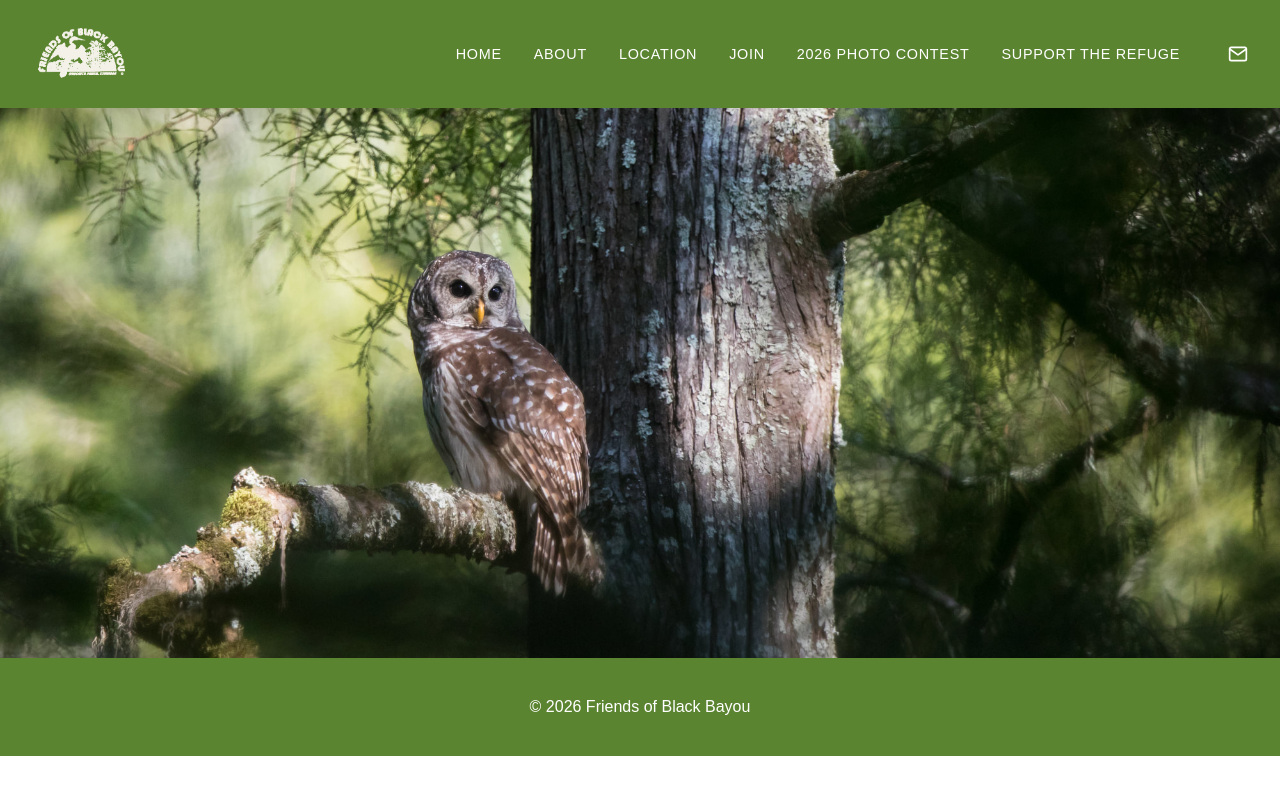
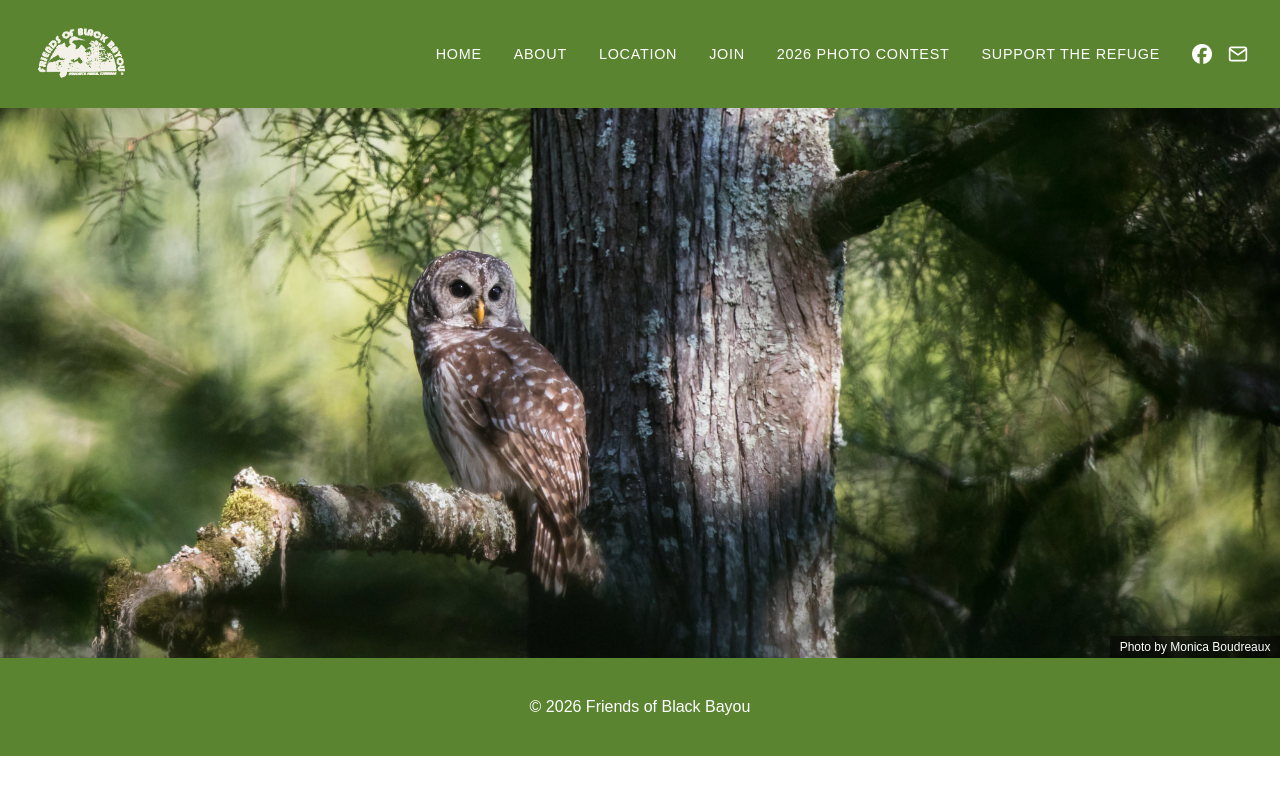
Before and after one commit to Friends-of-Black-Bayou/Friends-of-Black-Bayou.github.io, a Jekyll site: the page built from index.markdown, in a window 1280 px wide. Shown: the top 795 px of the page. Built offline with Jekyll 4.4.1, drawn with Linux system fonts in a browser that asks for light colours.

Commit message:
Added attribution data and alt text

```diff
--- a/_layouts/default.html
+++ b/_layouts/default.html
@@ -27,7 +27,11 @@
   </header>
 
   {% if page.banner %}
-  <div class="banner" style="background-image: url('{{ page.banner | relative_url }}'); background-position: {{ page.banner_position | default: 'center' }};"></div>
+  <div class="banner" role="img" aria-label="{{ page.banner_alt | default: '' }}" title="{{ page.banner_alt }}" style="background-image: url('{{ page.banner | relative_url }}'); background-position: {{ page.banner_position | default: 'center' }};">
+    {% if page.banner_credit %}
+    <p class="banner-credit">{{ page.banner_credit }}</p>
+    {% endif %}
+  </div>
   {% endif %}
 
   <main class="page-content">
--- a/about/index.markdown
+++ b/about/index.markdown
@@ -2,4 +2,5 @@
 layout: page
 banner: /assets/images/about-banner.jpg
 banner_position: center 20%
+banner_alt: "Lady artist painting the pond in front of the Visitor's Center"
 ---
--- a/assets/css/style.scss
+++ b/assets/css/style.scss
@@ -69,9 +69,21 @@ body {
 }
 
 .banner {
+  position: relative;
   width: 100%;
   height: 550px;
   background-size: cover;
+}
+
+.banner-credit {
+  position: absolute;
+  right: 0;
+  bottom: 0;
+  margin: 0;
+  padding: 0.25rem 0.6rem;
+  background-color: rgba(0, 0, 0, 0.45);
+  color: #fff;
+  font-size: 0.75rem;
 }
 
 .site-footer {
--- a/index.markdown
+++ b/index.markdown
@@ -2,4 +2,6 @@
 layout: home
 banner: /assets/images/owl-banner.jpg
 banner_position: center 20%
+banner_alt: "Barred Owl in a Bald Cypress tree"
+banner_credit: "Photo by Monica Boudreaux"
 ---
--- a/photo-contest/index.markdown
+++ b/photo-contest/index.markdown
@@ -5,4 +5,6 @@
 layout: page
 banner: /assets/images/photo-contest-banner.png
 banner_position: center 80%
+banner_alt: "Lightning strikes near a rainbow over Black Bayou Lake"
+banner_credit: "\"Lucky Lightning\" by Michael Gammon, Honorable Mention 2025"
 ---
```
Also changed, not shown: assets/images/facebook-icon.png (added).
